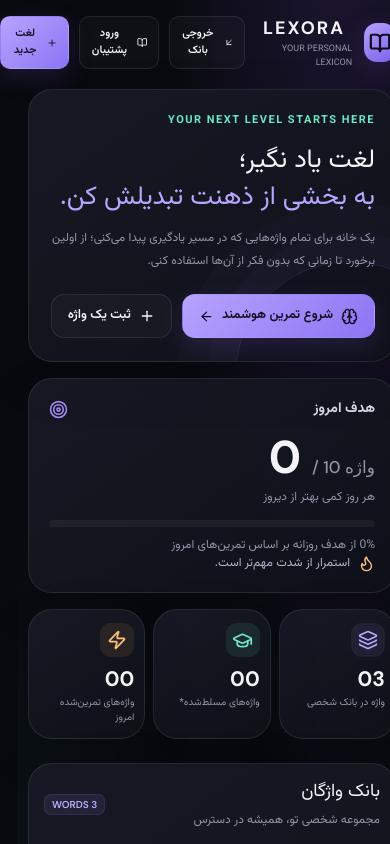
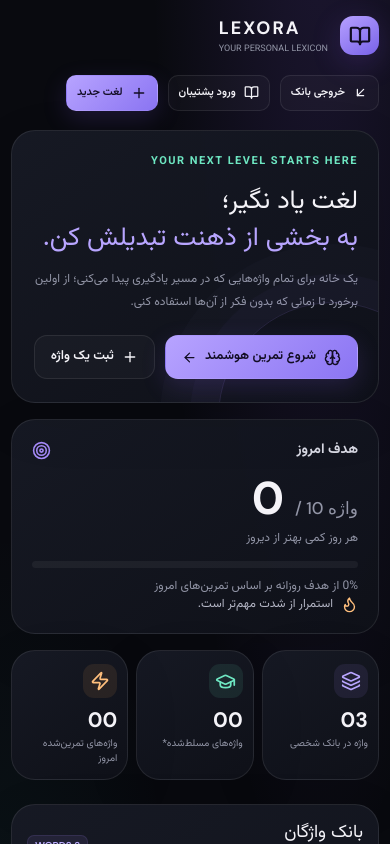
Before and after one commit to Rezadexi/LEXORA, a Next.js app: page /LEXORA/ in a window 390 px wide. Shown: the top 844 px of the page. Built offline with nearby package versions, Linux system fonts and the light colour scheme.

Commit message:
Make backup controls responsive on mobile

```diff
--- a/app/globals.css
+++ b/app/globals.css
@@ -170,3 +170,12 @@
 .related-pick input { accent-color:#a78bfa; width:16px; height:16px; }
 .related-pick span:nth-child(2) { color:#c7baff; overflow-wrap:anywhere; }
 .related-pick-meaning { color:#d7d7e2; text-align:right; }
+
+
+/* Keep the extra backup controls usable on narrow mobile screens. */
+.topbar { flex-wrap: wrap; }
+.top-actions { flex-wrap: wrap; justify-content: flex-end; }
+@media (max-width: 560px) {
+  .top-actions { flex: 1 1 100%; justify-content: flex-start; }
+  .top-actions .btn { white-space: nowrap; }
+}
```
